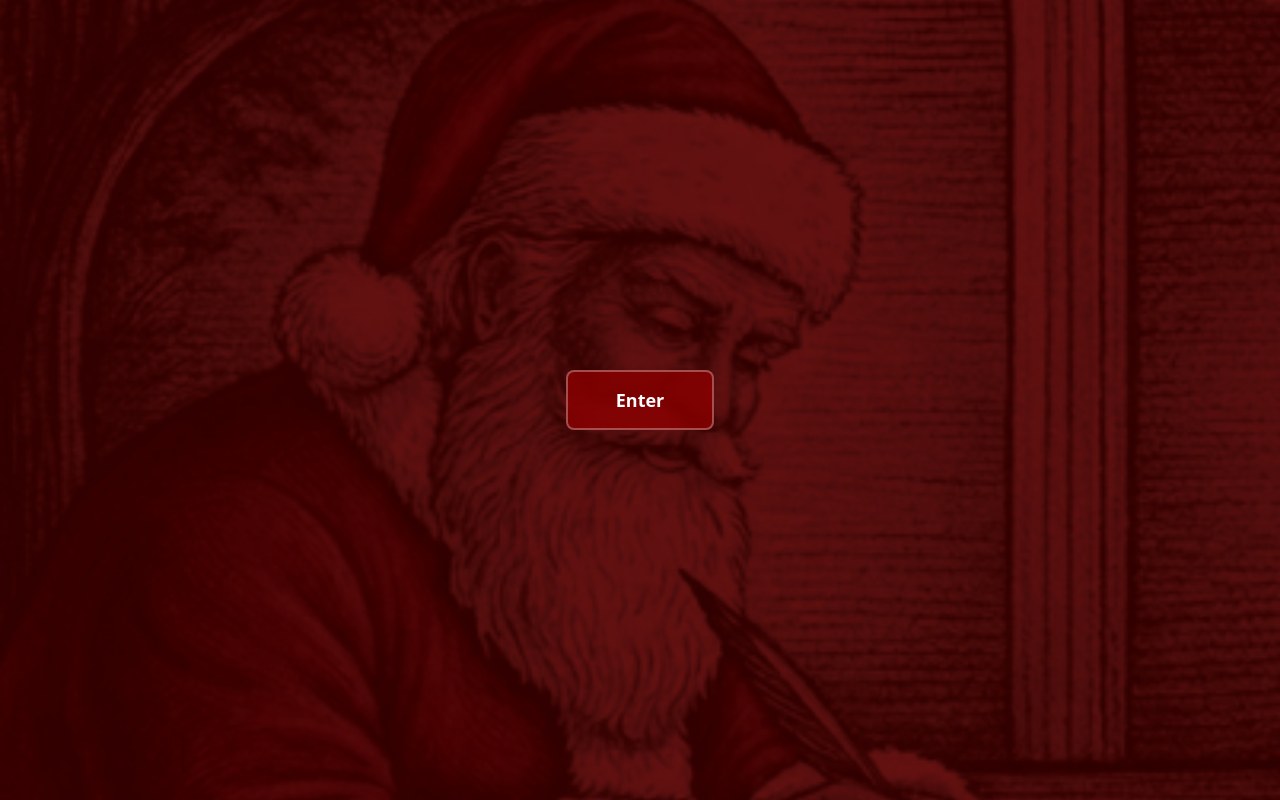
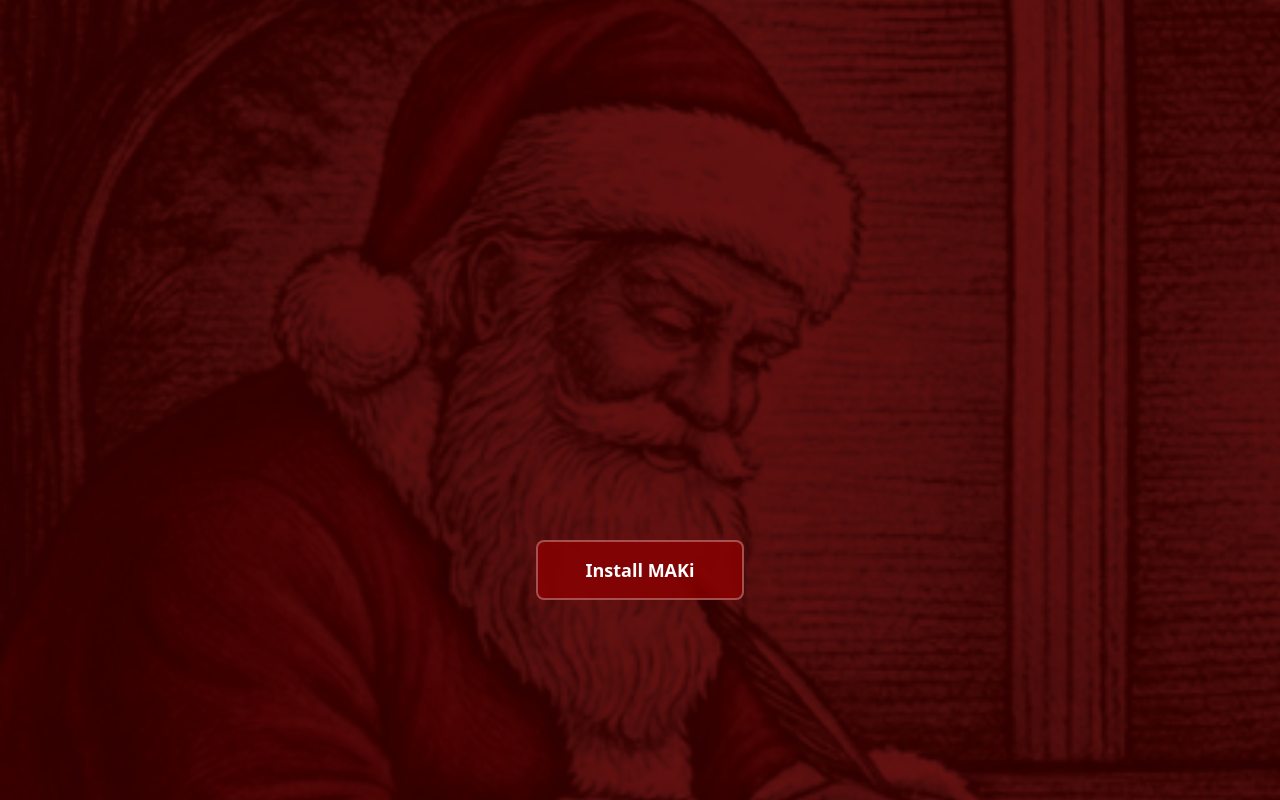
Before and after one commit to minsuRob/Merry-ChristMAKi-Welcome, a React (Vite) app: page / in a window 1280 px wide. Built offline with nearby package versions, Linux system fonts and the light colour scheme.

Commit message:
fix: 디자인 추가

```diff
--- a/src/App.css
+++ b/src/App.css
@@ -12,7 +12,8 @@
   background-repeat: no-repeat;
   display: flex;
   justify-content: center;
-  align-items: center;
+  align-items: flex-end;
+  padding-bottom: 25vh;
 }
 
 .center-btn {
--- a/src/App.tsx
+++ b/src/App.tsx
@@ -4,7 +4,7 @@ import makiBg from './assets/maki.jpg'
 function App() {
   return (
     <div className="app" style={{ backgroundImage: `url(${makiBg})` }}>
-      <button className="center-btn">Enter</button>
+      <button className="center-btn">Install MAKi</button>
     </div>
   )
 }
```
